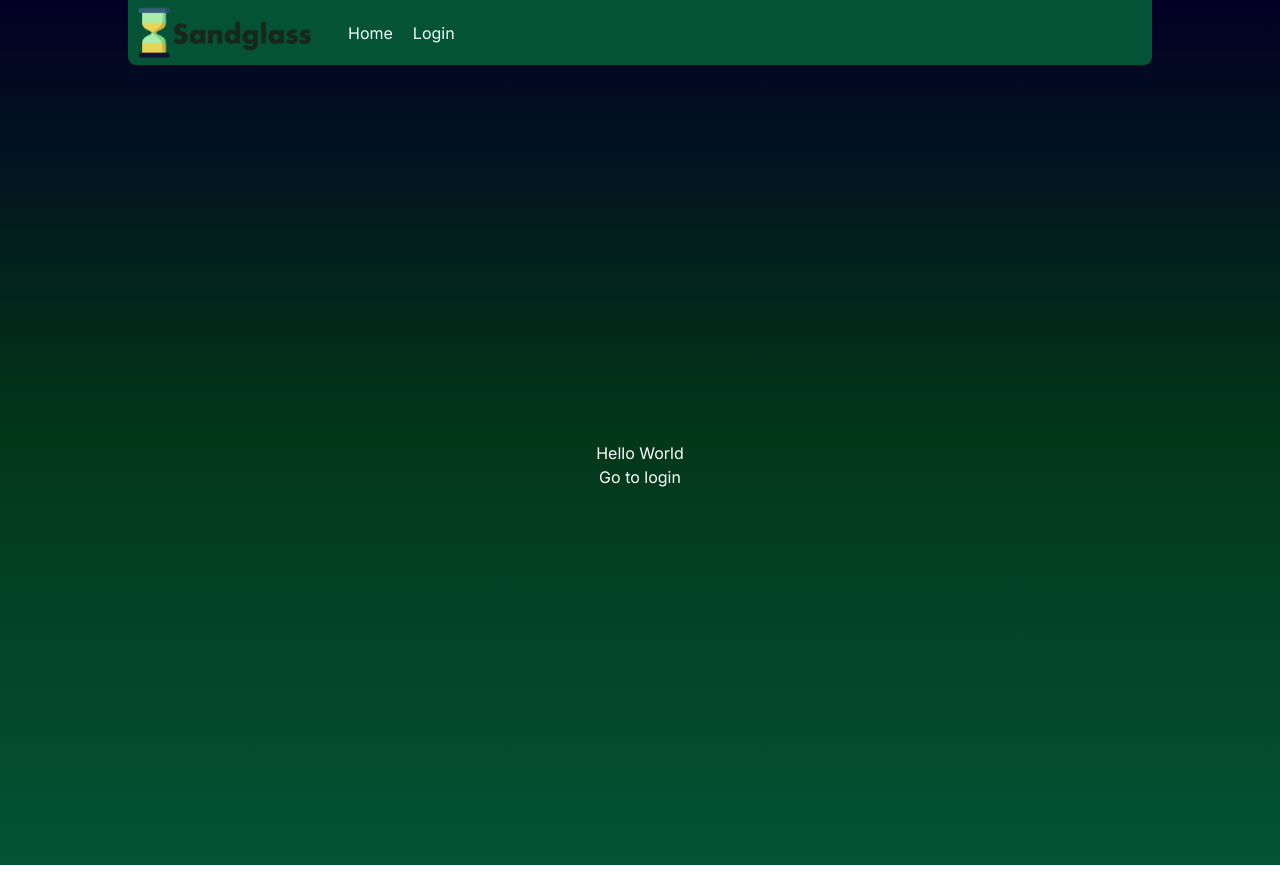
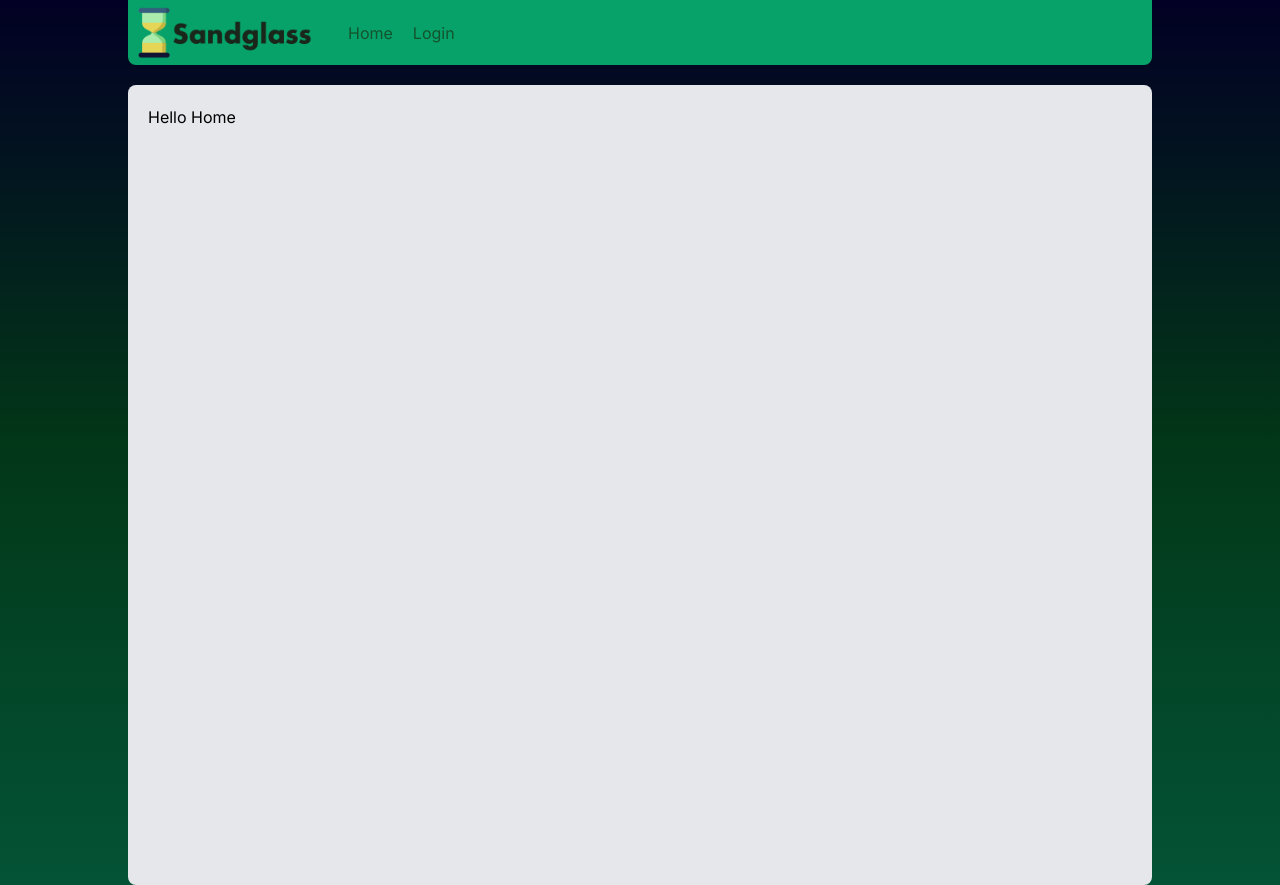
Before and after one commit to HolyMarcell/sandglass-next, a Next.js app: page / in a window 1280 px wide. Built offline with nearby package versions, Linux system fonts and the light colour scheme.

Commit message:
Scaffold layout

```diff
--- a/src/app/layout.tsx
+++ b/src/app/layout.tsx
@@ -30,8 +30,12 @@ export default function RootLayout({children}: { children: React.ReactNode; }) {
     <HTML>
       <div className={'bg-gradient-to-b from-bggrad1 via-bggrad2 to-bggrad3 relative'}>
         <Topnav/>
-        <div className={'grid grid-cols-1 gap-3 min-h-screen'}>
-          {children}
+        <div className={'grid grid-cols-mainlayout gap-0 min-h-screen w-4/5 max-w-screen-xl mx-auto'}>
+          <div>{/* leftnav */}</div>
+          <div className={"min-h-screen rounded-lg bg-gray-200 mt-5 p-5"}>
+            {children}
+          </div>
+          <div>{/* leftnav */}</div>
         </div>
       </div>
     </HTML>
--- a/src/app/page.tsx
+++ b/src/app/page.tsx
@@ -3,11 +3,9 @@ import Link from 'next/link';
 export default function HomePage() {
   return (
     <main
-      className="flex min-h-screen flex-col items-center justify-center
-      text-white">
-      Hello World
+      className="">
+      Hello Home
       <br/>
-      <Link href={'/login'}>Go to login</Link>
     </main>
   );
 }
--- a/src/app/topnav.tsx
+++ b/src/app/topnav.tsx
@@ -4,7 +4,7 @@ import Link from 'next/link';
 export function Topnav() {
   return (
     <div className={"bg-topnavBg w-4/5 max-w-screen-xl mx-auto flex " +
-      "rounded-b-lg h-[65px] color-white text-green-50 sticky top-0 space-x-5 items-center"}>
+      "rounded-b-lg h-[65px] color-white text-green-900 sticky top-0 space-x-5 items-center"}>
       <div>
         <img src='/sandglass_logo.png' alt="Sandglass - Logo" className={"w-[200px]"}/>
       </div>
--- a/tailwind.config.ts
+++ b/tailwind.config.ts
@@ -9,8 +9,11 @@ export default {
         bggrad1: '#020024',
         bggrad2: '#023718',
         bggrad3: '#045336',
-        topnavBg: '#045336',
+        topnavBg: '#06a26a',
 
+      },
+      gridTemplateColumns: {
+        mainlayout: '0px 1fr 0px', // until we get real content
       },
       fontFamily: {
         sans: ["var(--font-sans)", ...fontFamily.sans],
```
